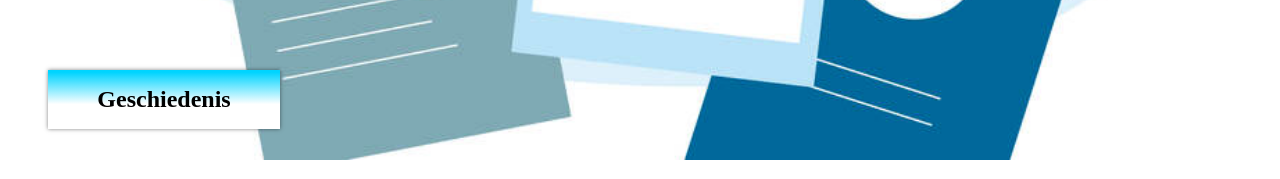
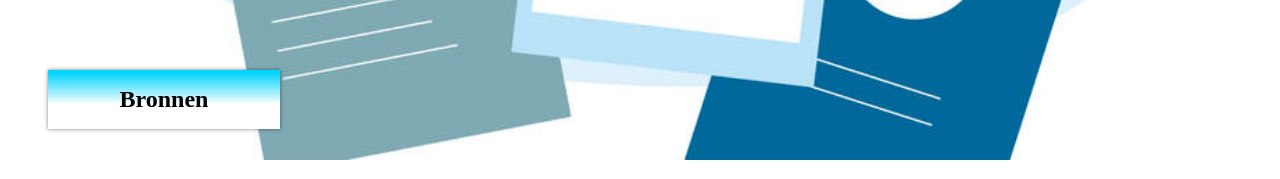
Before and after one commit to JeroenBarrera/Internetstandaarden_Jeroen_Barrera, a plain HTML site: page bronnen.html in a window 1280 px wide. Shown: the part 538-717 px from the top of the page. Drawn offline with Linux system fonts and the light colour scheme.

Commit message:
Bronnenlijst

```diff
--- a/bronnen.html
+++ b/bronnen.html
@@ -21,7 +21,7 @@
     <main>
         <section class="home">
             <img src="images/mcity-bronnen.jpeg">
-            <h1>Geschiedenis</h1>
+            <h1>Bronnen</h1>
         </section>
         <article>
             <h1>Bronnenlijst</h1>
```
Also changed, not shown: 1 other file.
